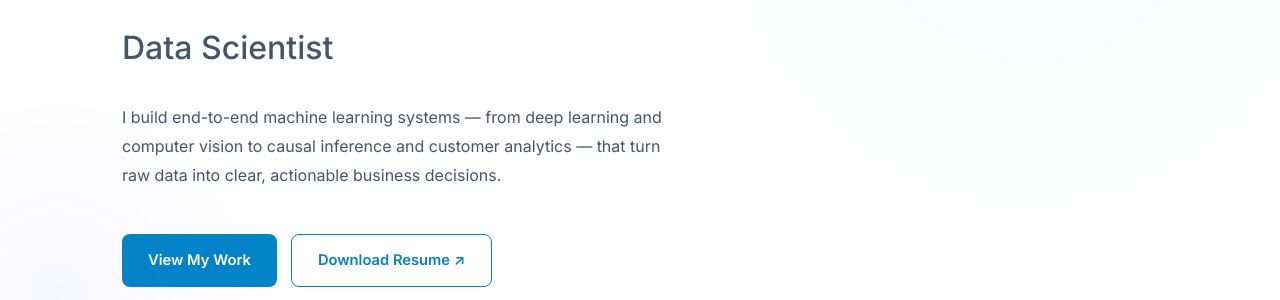
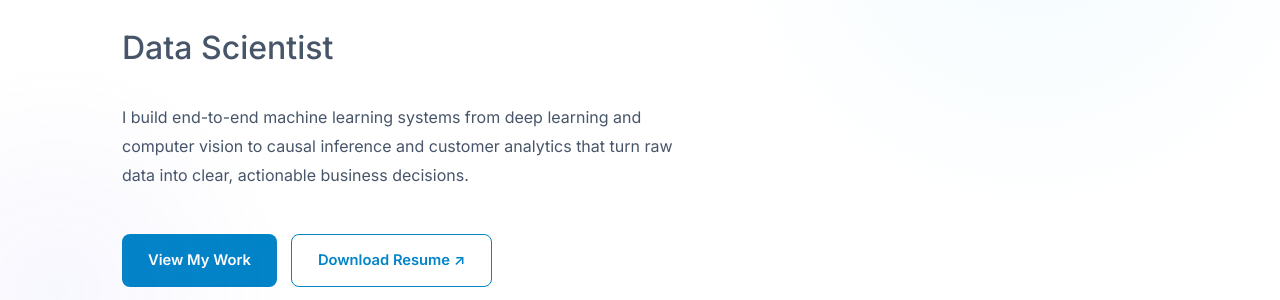
Before and after one commit to asahad/personal-portfolio-website, a Jekyll site: the page built from index.html, in a window 1280 px wide and 900 px high, scrolled down 206 px. Shown: the part 153-453 px from the top of the window. Built offline with Jekyll 4.4.1, drawn with Linux system fonts in a browser that asks for light colours; the list of posts is cut into pages by our own code; some of the changed text lies outside the part shown.

Commit message:
update homepage

```diff
--- a/index.html
+++ b/index.html
@@ -11,8 +11,8 @@
     <h1 class="hero-name">Alhassan Sahad.</h1>
     <h2 class="hero-role">Data Scientist</h2>
     <p class="hero-desc">
-      I build end-to-end machine learning systems — from deep learning and computer vision
-      to causal inference and customer analytics — that turn raw data into clear,
+      I build end-to-end machine learning systems from deep learning and computer vision
+      to causal inference and customer analytics that turn raw data into clear,
       actionable business decisions.
     </p>
     <div class="hero-cta">
@@ -80,7 +80,7 @@
     <h2 class="section-title fade-in">Featured Work</h2>
     <p class="section-sub fade-in">
       End-to-end data science projects, each with a full technical write-up and
-      clear business context — from problem framing to actionable results.
+      clear business context from problem framing to actionable results.
     </p>
 
     <div class="projects-grid">
@@ -185,7 +185,7 @@
       <p class="contact-desc fade-in">
         I'm actively looking for <strong>Data Scientist</strong> and
         <strong>ML Engineer</strong> opportunities. If you have a role, a project,
-        or just want to connect — my inbox is always open.
+        or just want to connect. My inbox is always open.
       </p>
       <div class="contact-links fade-in">
         <a href="{{ site.resume_url }}" class="btn btn-primary" target="_blank" rel="noopener">
```
